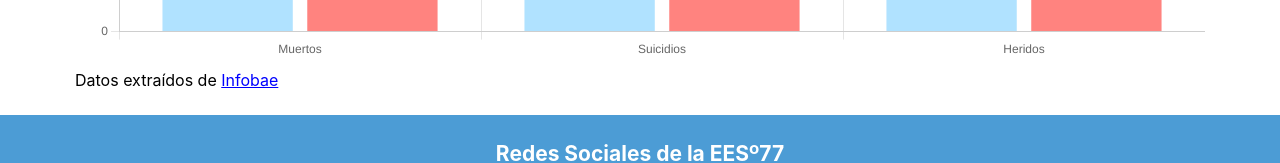
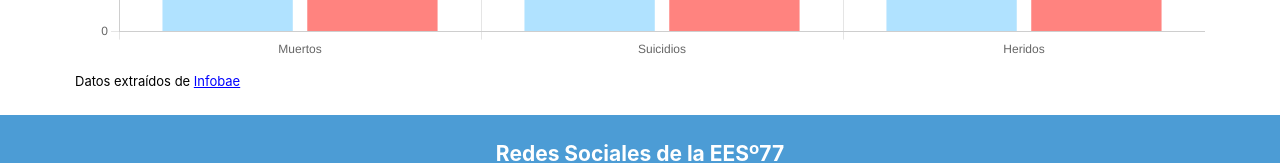
Before and after one commit to martinval11/tr_malvinas, a React (Create React App) app: page / in a window 1280 px wide. Shown: the part 1915-2078 px from the top of the page. Built offline with nearby package versions, Linux system fonts and the light colour scheme.

Commit message:
Update Home.module.css

```diff
--- a/src/Home.module.css
+++ b/src/Home.module.css
@@ -140,6 +140,10 @@
   text-decoration: underline;
 }
 
+.charts span {
+  font-size: 13px;
+}
+
 .charts a:hover {
   text-decoration: none;
 }
```
